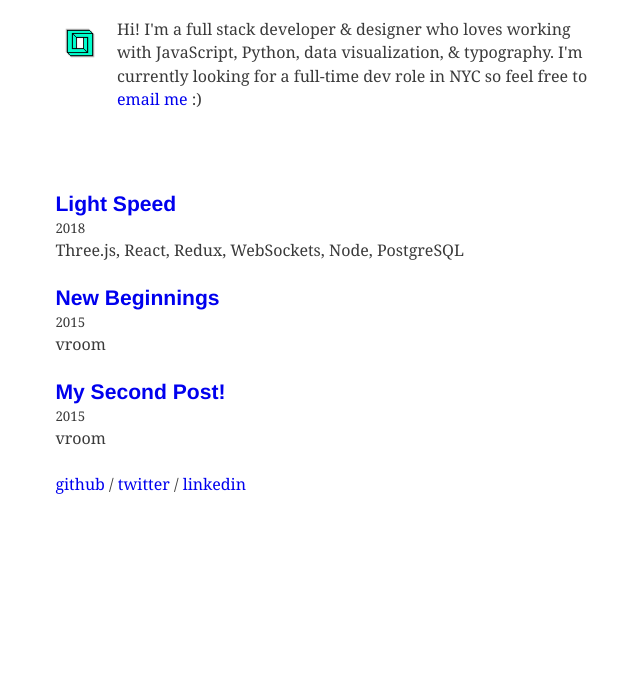
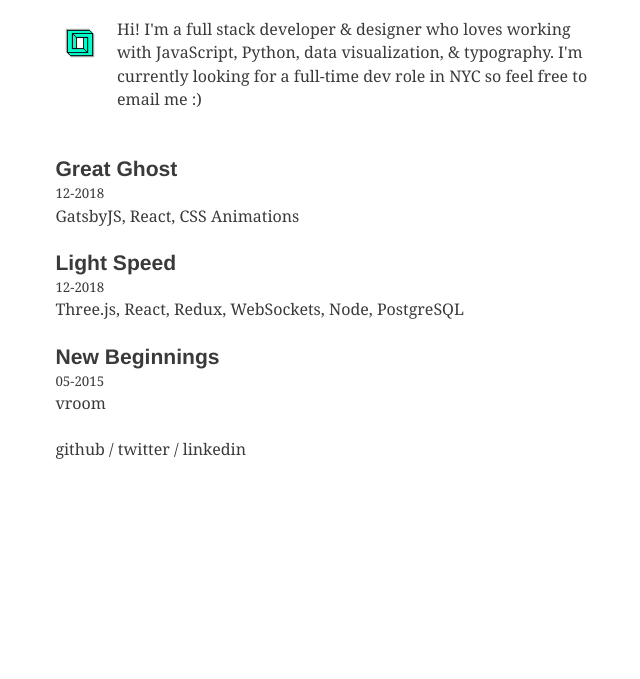
Before and after one commit to daltn/dalton-saffe, a Gatsby site: page / in a window 1280 px wide. Shown: the part 121-800 px from the top of the page, without its empty margins (312-952 px from the left). Built offline with nearby package versions, Linux system fonts and the light colour scheme; Gatsby itself is replaced by a stand-in of ours; some packages are replaced by stand-ins of ours; what typography-theme-bootstrap would draw is missing.

Commit message:
add great ghost page

```diff
--- /dev/null
+++ b/content/blog/great-ghost/index.md
@@ -0,0 +1,9 @@
+---
+title: Great Ghost
+date: "2018-12-06T23:46:37.121Z"
+stack: "GatsbyJS, React, CSS Animations"
+---
+
+This is an interactive music video project made as a teaser for Great Ghost's upcoming album, Nudity For Beginners. A bank of questions are shuffled and displayed. These questions and the album title use nudity as a metaphor to examine the notion of ego & self-reflection. The answers provided are then embedded and animated as a part of the music video.
+
+([https://nudityforbeginners.com](https://nudityforbeginners.com/))
--- a/content/blog/my-second-post/index.md
+++ /dev/null
@@ -1,14 +0,0 @@
----
-title: My Second Post!
-date: "2015-05-06T23:46:37.121Z"
-stack: "vroom"
----
-
-Wow! I love blogging so much already.
-
-Did you know that "despite its name, salted duck eggs can also be made from
-chicken eggs, though the taste and texture will be somewhat different, and the
-egg yolk will be less rich."?
-([Wikipedia Link](http://en.wikipedia.org/wiki/Salted_duck_egg))
-
-Yeah, I didn't either.
--- a/src/components/bio.js
+++ b/src/components/bio.js
@@ -13,7 +13,7 @@ function Bio() {
           <div
             style={{
               display: `flex`,
-              marginBottom: rhythm(2.5),
+              marginBottom: rhythm(1),
             }}
           >
             <Image
@@ -34,7 +34,8 @@ function Bio() {
               JavaScript, Python, data visualization, & typography. I'm
               currently looking for a full-time dev role in NYC so feel free to{" "}
               {` `}
-              <a href={`mailto:daltonsaffe@gmail.com`}>email me </a>:)
+              <a href={`mailto:daltonsaffe@gmail.com`}>email me</a>
+              {` `}:)
             </p>
           </div>
         )
--- a/src/pages/index.js
+++ b/src/pages/index.js
@@ -77,7 +77,7 @@ export const pageQuery = graphql`
             slug
           }
           frontmatter {
-            date(formatString: "YYYY")
+            date(formatString: "MM-YYYY")
             title
             stack
           }
--- a/src/styles/all.css
+++ b/src/styles/all.css
@@ -3,6 +3,8 @@ body {
 }
 a {
   text-decoration: none;
+  color: #3a3a3a;
+  transition: opacity 2.5s ease-in-out;
 }
 
 a:hover {
```
